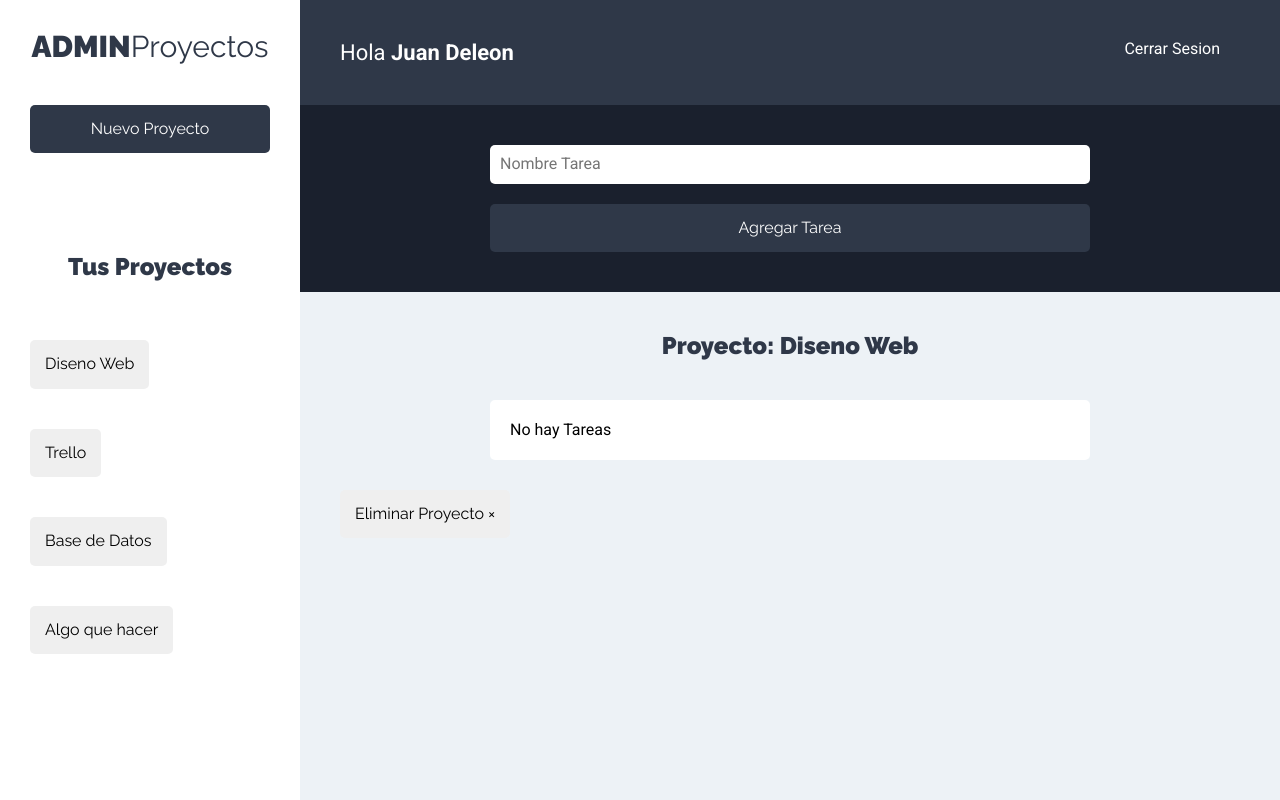
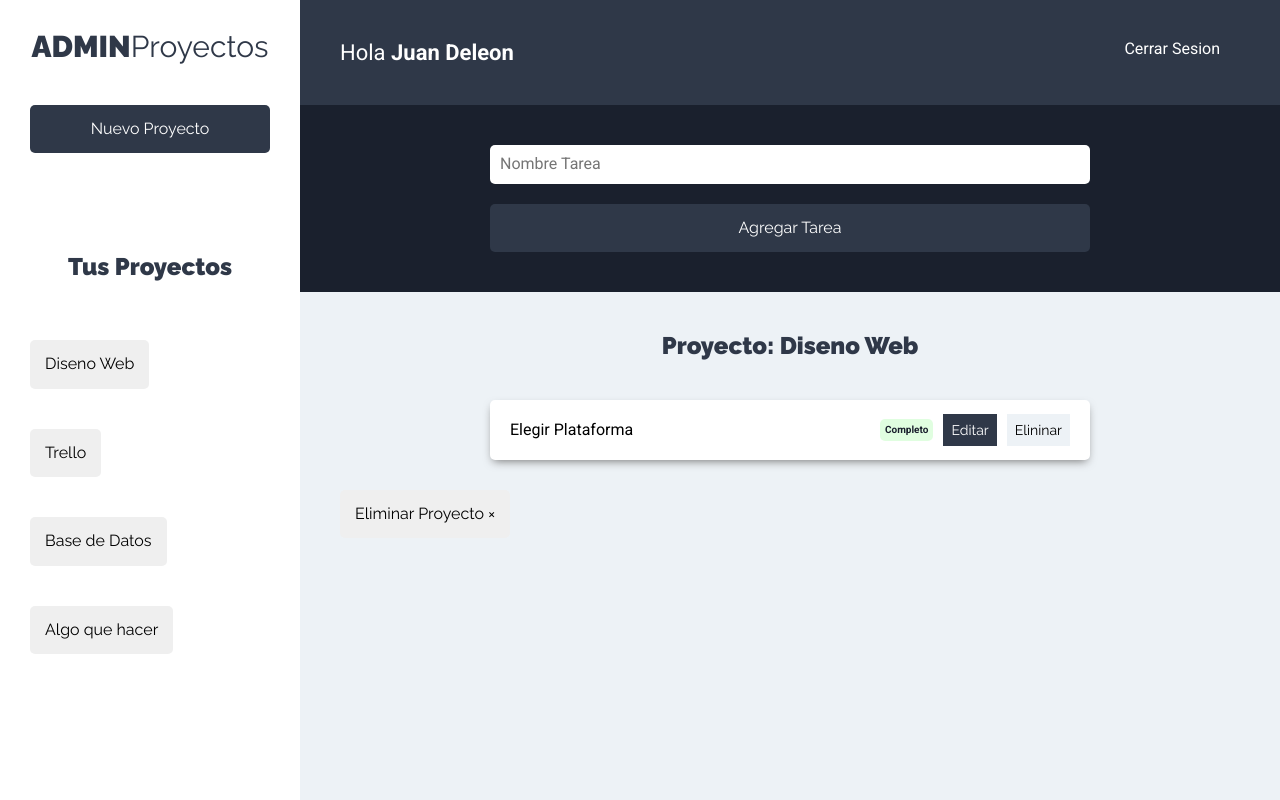
Before and after one commit to navnelson7/manejador_de_proyectos, a React (Create React App) app: page /proyectos in a window 1280 px wide. Both pictures are taken after a click on the button "Diseno Web". Built offline with nearby package versions, Linux system fonts and the light colour scheme.

Commit message:
Filtrando las tareas por proyecto y mostrandolas

```diff
--- a/src/components/proyectos/Proyecto.js
+++ b/src/components/proyectos/Proyecto.js
@@ -1,16 +1,28 @@
 import React,{Fragment, useContext} from 'react';
 import proyectoContext from '../../context/proyectos/proyectoContext';
+import tareaContext from '../../context/tareas/tareaContext';
 const Proyecto = ({proyecto}) => {
     //obtener el state del formualrio
     const proyectosContext = useContext(proyectoContext);
     const {proyectoActual} = proyectosContext;
+
+    //obtener la funcion del context de tarea
+    const tareasContext = useContext(tareaContext);
+    const {obtenerTareas} = tareasContext;
+
+    //funcion para agregar proyecto actual
+    const seleccionarProyecto = id => {
+        proyectoActual(id); //fijar proyecto actual
+        obtenerTareas(id);
+
+    }
     return (
         <Fragment>
             <li>
                 <button
                     type="button"
                     className="btn btn-black"
-                    onClick = {() => proyectoActual(proyecto.id)}
+                    onClick = {() => seleccionarProyecto(proyecto.id)}
                 >{proyecto.nombre}</button>
             </li>
         </Fragment>
--- a/src/components/tareas/ListadoTareas.js
+++ b/src/components/tareas/ListadoTareas.js
@@ -1,10 +1,18 @@
 import React,{Fragment, useContext} from 'react';
 import Tarea from '../tareas/Tarea';
 import proyectoContext from '../../context/proyectos/proyectoContext';
+import tareaContext from '../../context/tareas/tareaContext';
+
 const ListadoTareas = () => {
     //extraer proyecto del state inicial
     const proyectosContext = useContext(proyectoContext);
     const { proyecto, eliminarProyecto } = proyectosContext;
+
+    //obtener las tareas del proyecto
+    const tareasContext = useContext(tareaContext);
+    const { tareasproyecto } = tareasContext;
+
+
     //sino hay proyecto seleccionado
     if(!proyecto) return <h2>Selecciona un proyecto</h2>;
 
@@ -14,7 +22,6 @@ const ListadoTareas = () => {
 
 
 
-    const tareasProyectos = [];
 
     ///elmina un proyecto
     const onClickEliminar = () => {
@@ -24,10 +31,10 @@ const ListadoTareas = () => {
         <Fragment>
             <h2>Proyecto: {proyectoActual.nombre}</h2>
             <ul className="listado-tareas">
-                {tareasProyectos.length === 0
+                {tareasproyecto.length === 0
                     ? (<li className="tarea"><p>No hay Tareas</p></li>)
 
-                    : tareasProyectos.map(tarea => (
+                    : tareasproyecto.map(tarea => (
                         <Tarea
                             tarea={tarea}
                         />
--- a/src/context/tareas/tareaReducer.js
+++ b/src/context/tareas/tareaReducer.js
@@ -1,7 +1,14 @@
-
+import {
+    TAREAS_PROYECTO
+} from '../../types';
 
 export default (state, action) => {
     switch(action.type){
+        case TAREAS_PROYECTO:
+            return{
+                ...state,
+                tareasproyecto: state.tareas.filter(tarea => tarea.proyectoID === action.payload)
+            }
         default:
             return state;
     }
--- a/src/context/tareas/tareaState.js
+++ b/src/context/tareas/tareaState.js
@@ -1,6 +1,9 @@
 import React, { useReducer } from 'react';
 import TareaContext from './tareaContext';
 import TareaReducer from './tareaReducer';
+import {
+    TAREAS_PROYECTO
+} from '../../types';
 
 const TareaState = props => {
     const initialState = {
@@ -13,14 +16,27 @@ const TareaState = props => {
             {nombre: 'Elegir Plataforma de pago', estado: false, proyectoID:3},
             {nombre: 'Elegir Hosting', estado: true, proyectoID:4},
         ],
+        tareasproyecto: null
     }
 
     //crear dispatch y state
     const [state,dispatch] = useReducer(TareaReducer,initialState);
+
+    //crear las funciones
+     const obtenerTareas = proyectoID => {
+         dispatch({
+             type: TAREAS_PROYECTO,
+             payload: proyectoID
+         })
+     }
+    //obtener la tareas
     return (
         <TareaContext.Provider
             value={{
-                tareas: state.tareas
+                tareas: state.tareas,
+                tareasproyecto: state.tareasproyecto,
+                obtenerTareas
+
             }}
         >
             {props.children}
--- a/src/types/index.js
+++ b/src/types/index.js
@@ -4,3 +4,4 @@ export const AGREGAR_PROYECTO = 'AGREGAR_PROYECTO';
 export const VALIDAR_FORMULARIO = 'VALIDAR_FORMULARIO';
 export const PROYECTO_ACTUAL = 'PROYECTO_ACTUAL';
 export const ELIMINAR_PROYECTO = 'ELIMINAR_PROYECTO';
+export const TAREAS_PROYECTO = 'TAREAS_PROYECTO';
```
